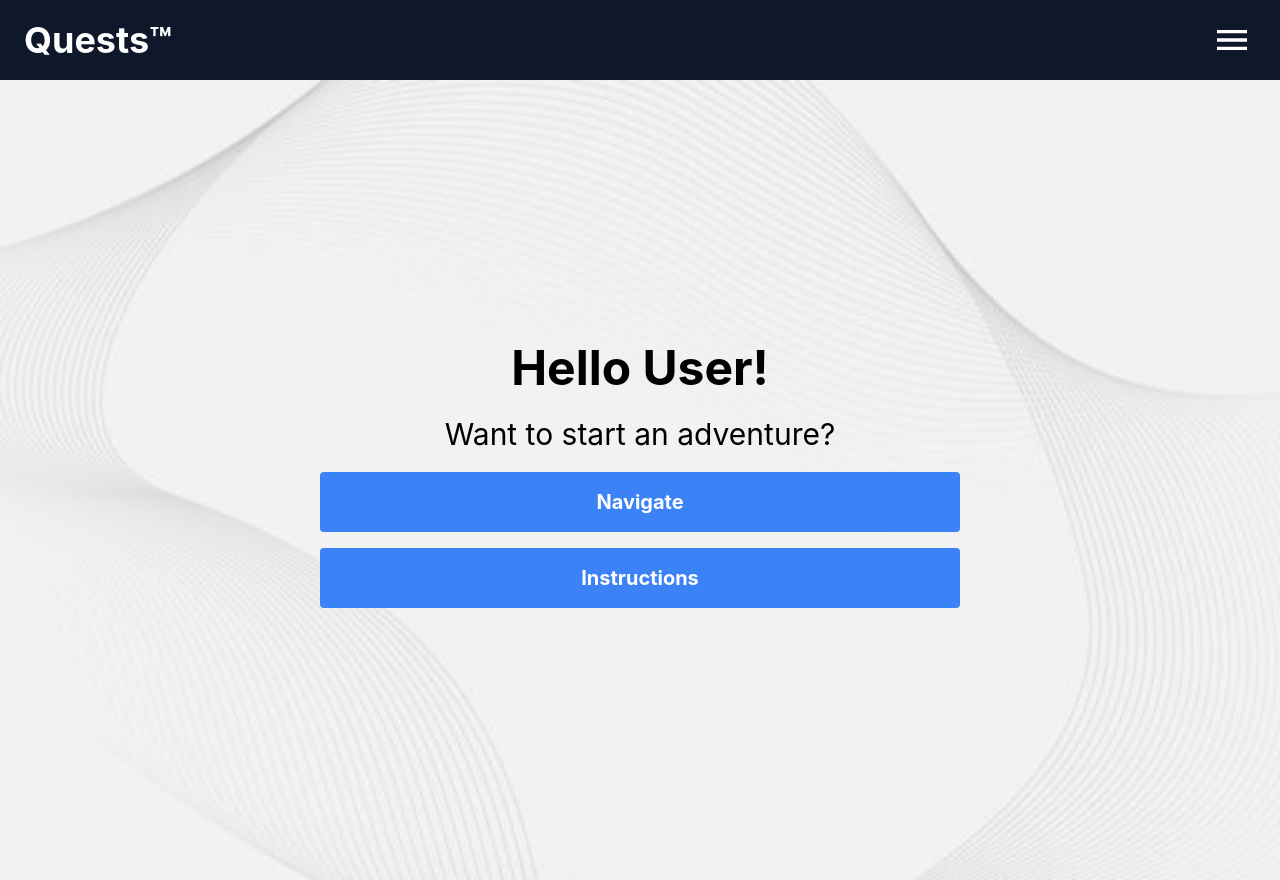
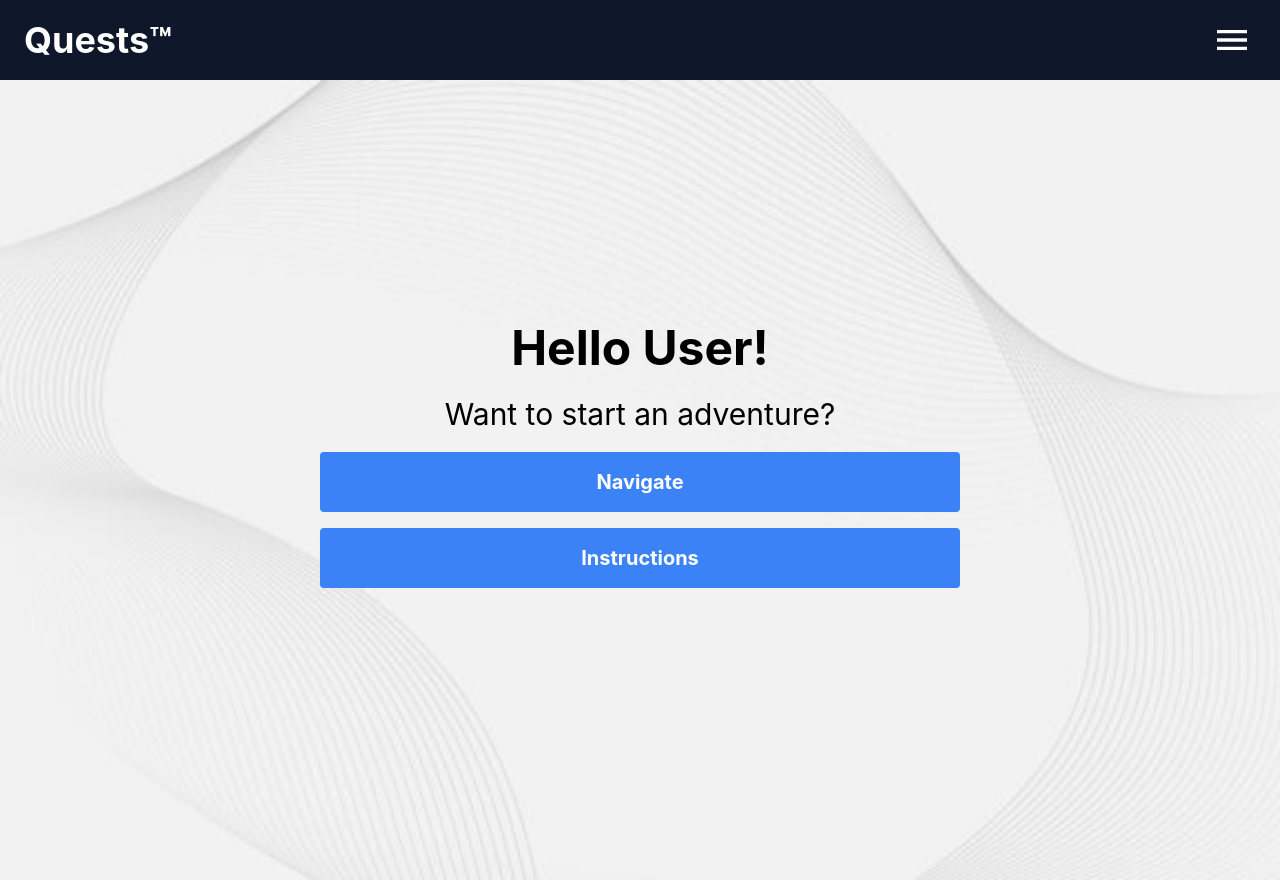
Before and after one commit to nnhphong/GrassQuest, a React (Vite) app in the folder frontend/: page / in a window 1280 px wide. Built offline with nearby package versions, Linux system fonts and the light colour scheme.

Commit message:
Add padding to home page

```diff
--- a/frontend/src/body.jsx
+++ b/frontend/src/body.jsx
@@ -1,7 +1,7 @@
 // eslint-disable-next-line react/prop-types
 function Body({setView}) {
   return (
-    <div className="bg-[url(./assets/test.jpg)] h-dvh pb-10 bg-cover flex flex-col justify-center">
+    <div className="bg-[url(./assets/test.jpg)] h-dvh pb-20 bg-cover flex flex-col justify-center">
         <h1 className = "px-2 pt-10 pb-3 text-center text-5xl font-bold">Hello User!</h1>
         <h2 className = "px-2 py-3 text-center text-wrap text-3xl">Want to start an adventure?</h2>
         <div className="flex justify-center my-2">
```
